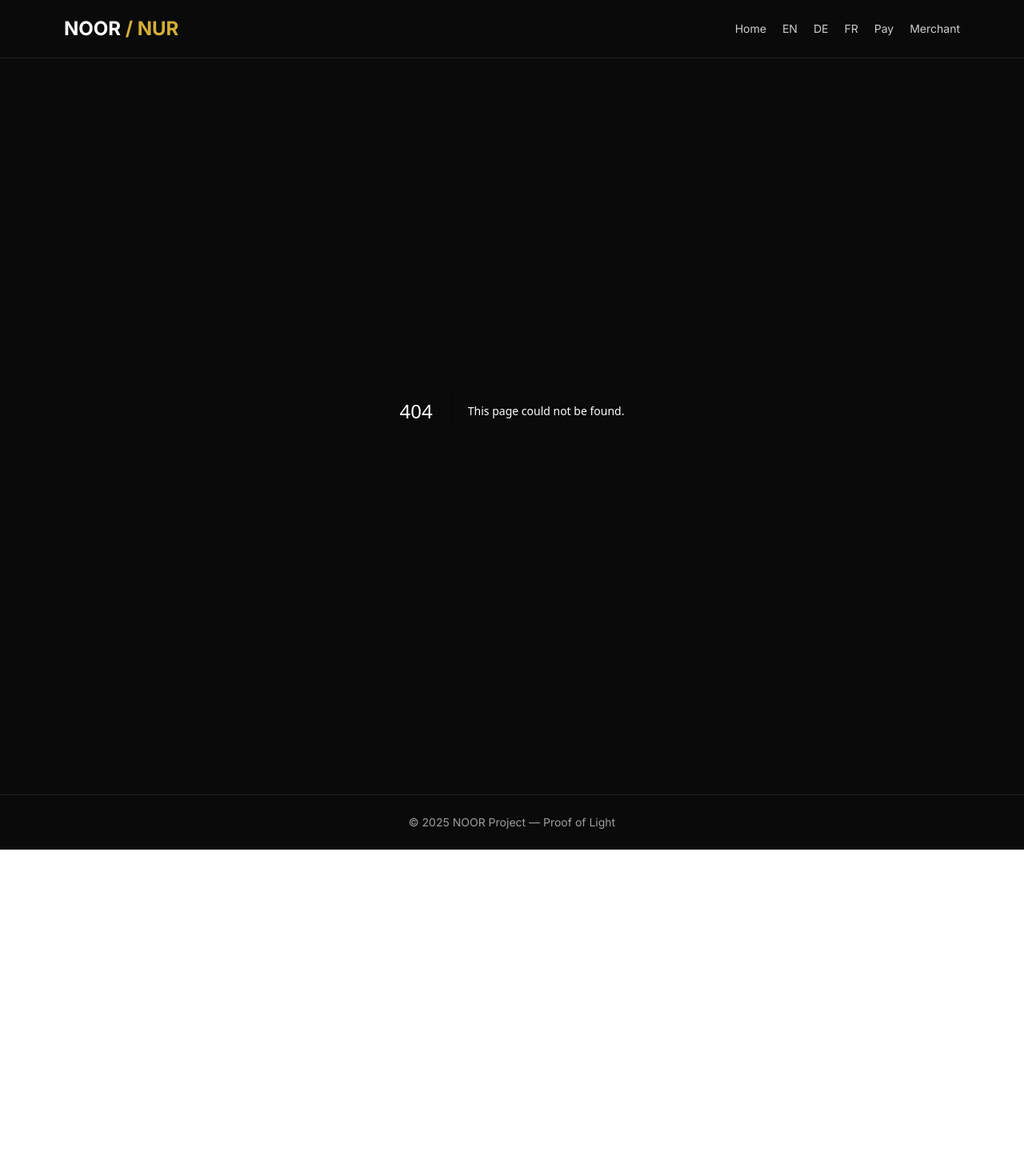
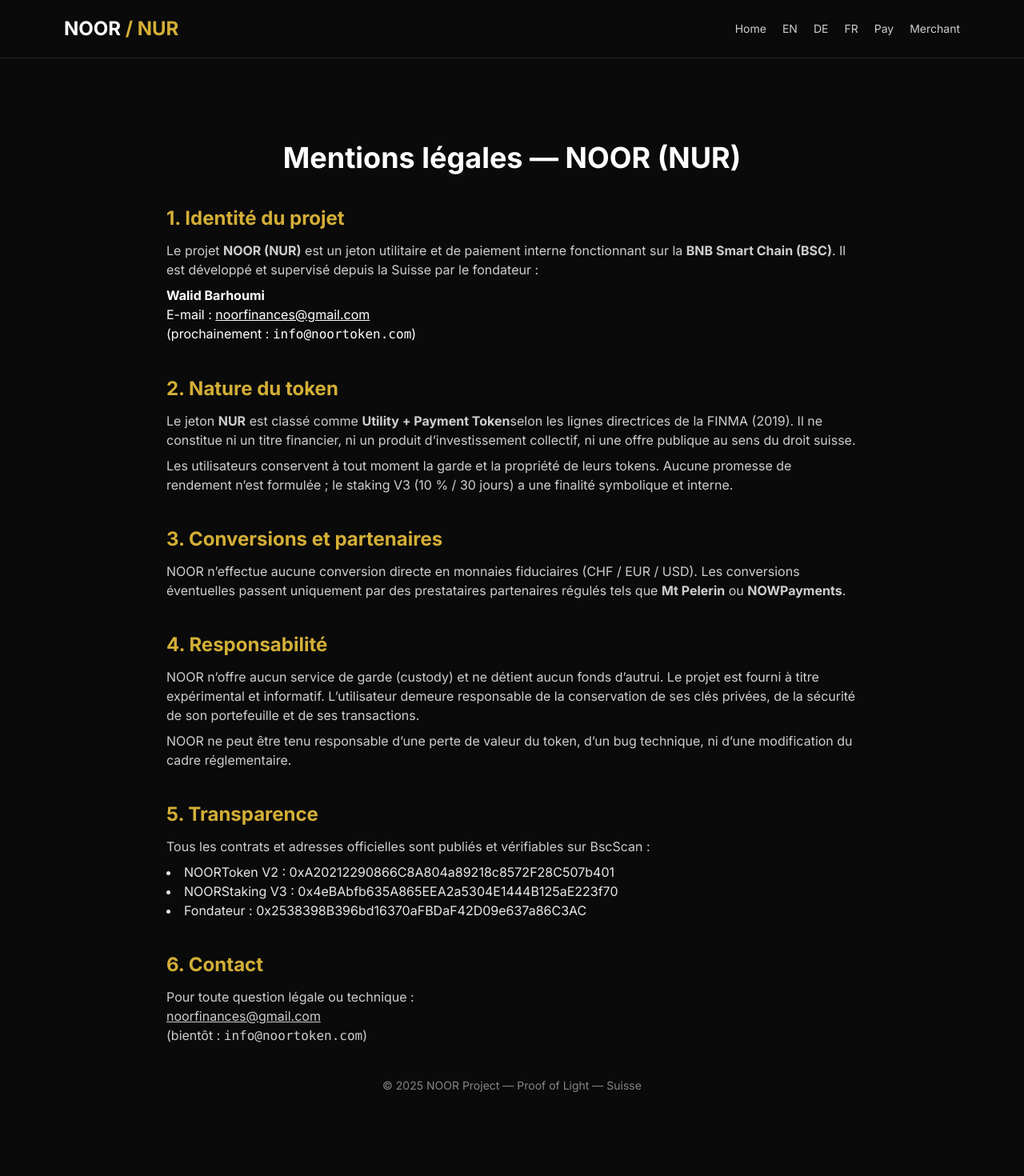
Before and after one commit to noorfinances-eng/noor-pages, a Next.js app: page /legal in a window 1280 px wide. Before the commit this address had no page. Shown: the top 1470 px of the page at 80% size. Before the commit the page ends 1062 px from the top, so only its background shows below. Built offline with nearby package versions, Linux system fonts and the light colour scheme.

Commit message:
Create legal.js

```diff
--- /dev/null
+++ b/pages/legal.js
@@ -0,0 +1,87 @@
+// pages/legal.js
+export default function Legal() {
+  return (
+    <div className="max-w-4xl mx-auto py-16 px-4 text-white/80 space-y-10">
+      <h1 className="text-4xl font-semibold text-center text-white mb-6">
+        Mentions légales — NOOR (NUR)
+      </h1>
+
+      <section>
+        <h2 className="text-2xl font-semibold text-gold mb-3">1. Identité du projet</h2>
+        <p>
+          Le projet <strong>NOOR (NUR)</strong> est un jeton utilitaire et de paiement interne
+          fonctionnant sur la <strong>BNB Smart Chain (BSC)</strong>.
+          Il est développé et supervisé depuis la Suisse par le fondateur&nbsp;:
+        </p>
+        <p className="mt-2 text-white">
+          <strong>Walid Barhoumi</strong><br />
+          E-mail : <a href="mailto:noorfinances@gmail.com" className="underline">noorfinances@gmail.com</a><br />
+          (prochainement : <code>info@noortoken.com</code>)
+        </p>
+      </section>
+
+      <section>
+        <h2 className="text-2xl font-semibold text-gold mb-3">2. Nature du token</h2>
+        <p>
+          Le jeton <strong>NUR</strong> est classé comme <strong>Utility + Payment Token</strong>
+          selon les lignes directrices de la FINMA (2019).
+          Il ne constitue ni un titre financier, ni un produit d’investissement collectif,
+          ni une offre publique au sens du droit suisse.
+        </p>
+        <p className="mt-2">
+          Les utilisateurs conservent à tout moment la garde et la propriété de leurs tokens.
+          Aucune promesse de rendement n’est formulée ; le staking V3 (10 % / 30 jours)
+          a une finalité symbolique et interne.
+        </p>
+      </section>
+
+      <section>
+        <h2 className="text-2xl font-semibold text-gold mb-3">3. Conversions et partenaires</h2>
+        <p>
+          NOOR n’effectue aucune conversion directe en monnaies fiduciaires (CHF / EUR / USD).
+          Les conversions éventuelles passent uniquement par des prestataires partenaires
+          régulés tels que <strong>Mt Pelerin</strong> ou <strong>NOWPayments</strong>.
+        </p>
+      </section>
+
+      <section>
+        <h2 className="text-2xl font-semibold text-gold mb-3">4. Responsabilité</h2>
+        <p>
+          NOOR n’offre aucun service de garde (custody) et ne détient aucun fonds d’autrui.
+          Le projet est fourni à titre expérimental et informatif.
+          L’utilisateur demeure responsable de la conservation de ses clés privées,
+          de la sécurité de son portefeuille et de ses transactions.
+        </p>
+        <p className="mt-2">
+          NOOR ne peut être tenu responsable d’une perte de valeur du token,
+          d’un bug technique, ni d’une modification du cadre réglementaire.
+        </p>
+      </section>
+
+      <section>
+        <h2 className="text-2xl font-semibold text-gold mb-3">5. Transparence</h2>
+        <p>
+          Tous les contrats et adresses officielles sont publiés et vérifiables sur BscScan :
+        </p>
+        <ul className="mt-2 list-disc list-inside text-white/90">
+          <li>NOORToken V2 : 0xA20212290866C8A804a89218c8572F28C507b401</li>
+          <li>NOORStaking V3 : 0x4eBAbfb635A865EEA2a5304E1444B125aE223f70</li>
+          <li>Fondateur : 0x2538398B396bd16370aFBDaF42D09e637a86C3AC</li>
+        </ul>
+      </section>
+
+      <section>
+        <h2 className="text-2xl font-semibold text-gold mb-3">6. Contact</h2>
+        <p>
+          Pour toute question légale ou technique :<br />
+          <a href="mailto:noorfinances@gmail.com" className="underline">noorfinances@gmail.com</a><br />
+          (bientôt : <code>info@noortoken.com</code>)
+        </p>
+      </section>
+
+      <p className="text-sm text-center text-white/50 mt-12">
+        © 2025 NOOR Project — Proof of Light — Suisse
+      </p>
+    </div>
+  );
+}
```
